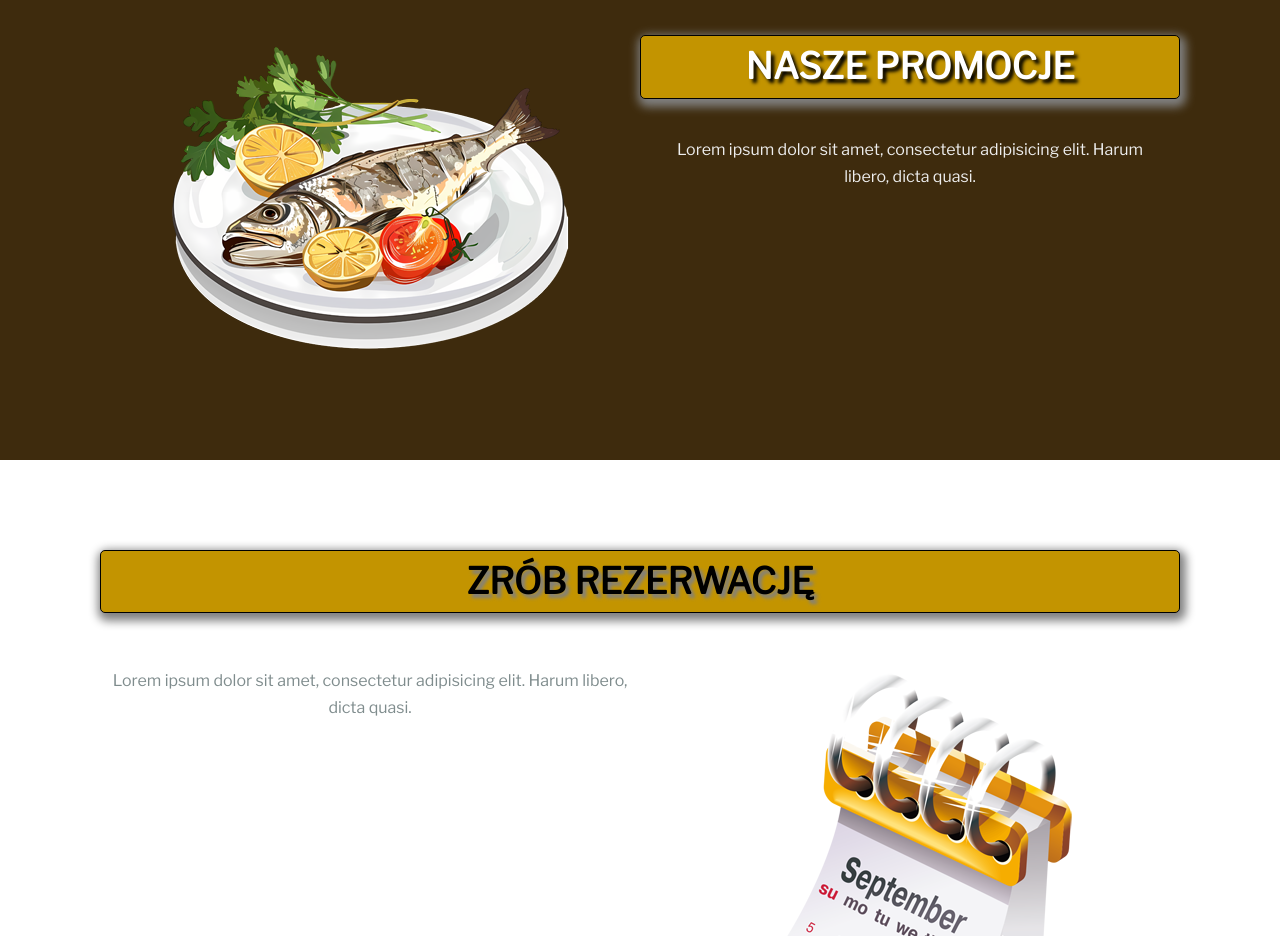
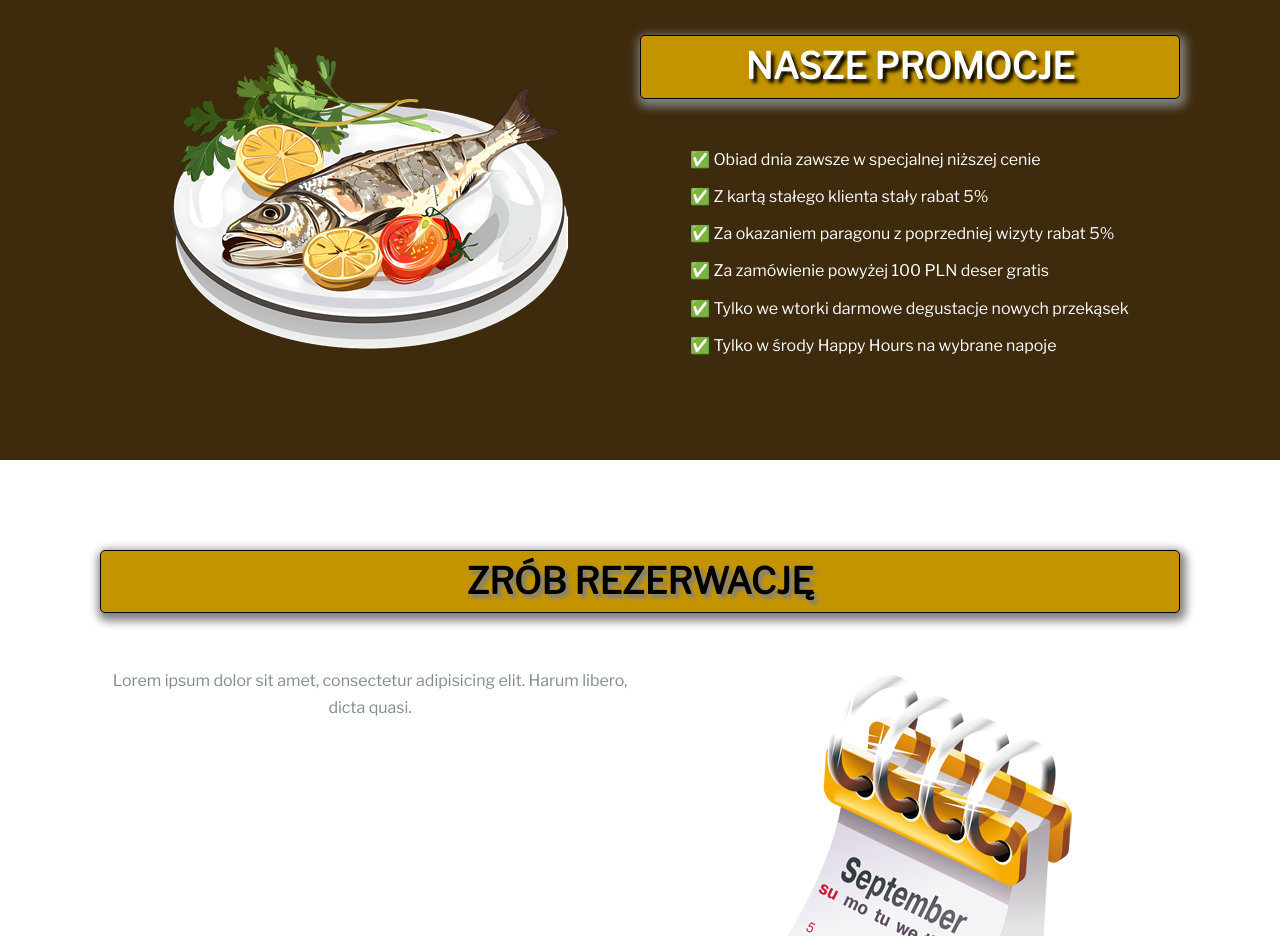
Before and after one commit to imediasystem/Bistro, a plain HTML site: page index.html in a window 1280 px wide. Shown: the part 1580-2516 px from the top of the page. Drawn offline with nearby package versions, Linux system fonts and the light colour scheme.

Commit message:
Nowa sekcja Promo

```diff
--- a/index.html
+++ b/index.html
@@ -83,7 +83,14 @@
 				<div class="col-half">
 					<h2>Nasze promocje</h2>
 					<br>
-					<p>Lorem ipsum dolor sit amet, consectetur adipisicing elit. Harum libero, dicta quasi.</p>
+					<ul>
+						<li> Obiad dnia zawsze w specjalnej niższej cenie</li>
+						<li> Z kartą stałego klienta stały rabat 5%</li>
+						<li> Za okazaniem paragonu z poprzedniej wizyty rabat 5%</li>
+						<li> Za zamówienie powyżej 100 PLN deser gratis</li>
+						<li> Tylko we wtorki darmowe degustacje nowych przekąsek</li>
+						<li> Tylko w środy Happy Hours na wybrane napoje</li>
+					</ul>
 				</div>
 			</div>
 		</section>
--- a/style.css
+++ b/style.css
@@ -248,10 +248,15 @@ section {
 	text-shadow: 0.1em 0.1em 0.1em black;
 }
 
-.promo p {
-	color: #EEEEEE;
-	margin: 0 20px;
+.promo ul li {
+	color: #ffffff;
+	text-align: left;
+	margin: 10px 0 0 50px;
 }
+
+.promo ul li:before {
+	content: ' \2705';
+  }
 
 .promo .col-half {
 	text-align: center;
```
